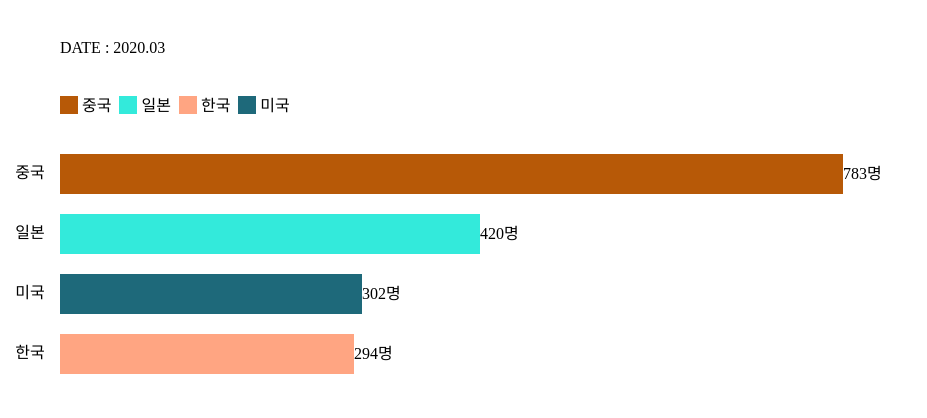
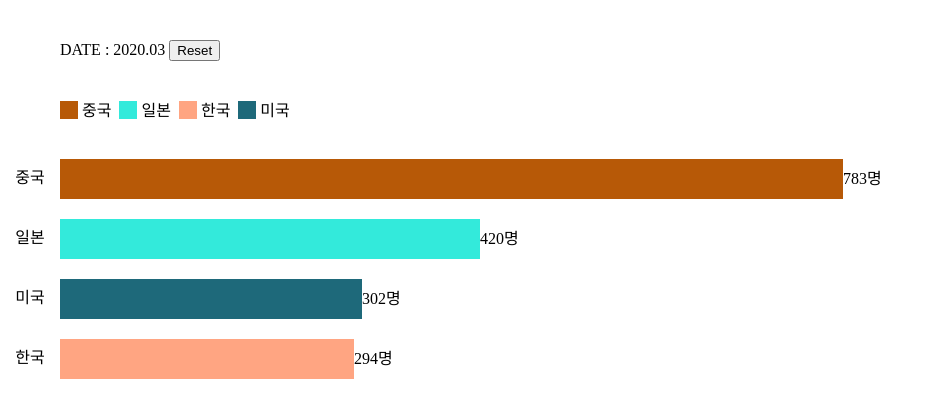
Before and after one commit to joylty94/test-chart, a React (Create React App) app: page / in a window 1280 px wide. Shown: the top 418 px of the page, without its empty margins (0-927 px from the left). Built offline with nearby package versions, Linux system fonts and the light colour scheme.

Commit message:
reset 기능 추가

```diff
--- a/src/components/TestChart.js
+++ b/src/components/TestChart.js
@@ -1,4 +1,4 @@
-import React, {useState, useEffect, useCallback, useMemo, useRef} from 'react';
+import React, {useState, useEffect, useCallback, useMemo, useRef, useContext} from 'react';
 import styled from 'styled-components';
 import {randomColor} from 'randomcolor';
 import {Json} from '../json';
@@ -106,9 +106,22 @@ const TestChart = () => {
         }
     }, [mount])
 
+    const onClickReset = useCallback((e) => {
+        e.preventDefault();
+
+        clearTimeout(interval.current);
+        Json.forEach((d, i) => {
+            interval.current = setTimeout(() => {
+                setdate(d.date)
+                sortChart(d.COVID)
+                setData(d.COVID)
+            }, 600 * i)
+        })
+    }, [])
+
     return(
         <ChartWrap className={mount && 'on'}>
-            <div style={{ padding: '40px 60px 0'}}>DATE : {date}</div>
+            <div style={{ padding: '40px 60px 0' }}>DATE : {date} {<button onClick={onClickReset}>Reset</button>}</div>
             <ul style={{padding: '40px 60px'}}>
                 { Json[0]['COVID'].length >= 1 && Json[0]['COVID'].map((s, i) => {
                     return(
```
